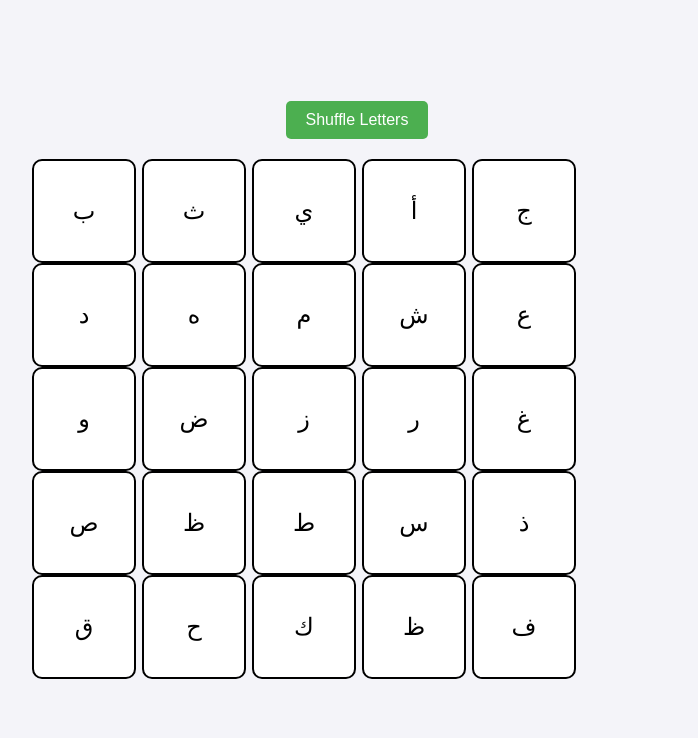
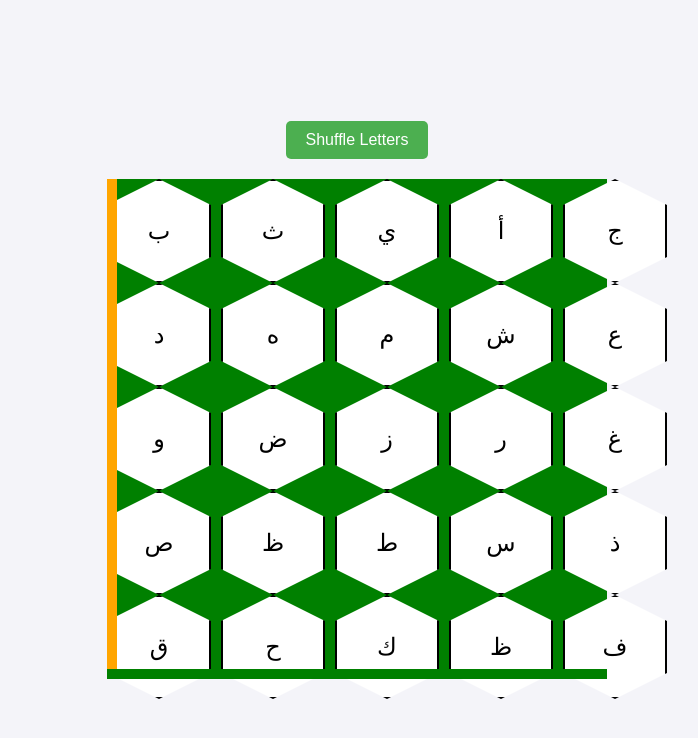
Before and after one commit to WnEx77/Letters_With_D7, a plain HTML site: page index.html in a window 1280 px wide. Shown: the whole page, without its empty margins (283-981 px from the left). Drawn offline with Linux system fonts and the light colour scheme.

Commit message:
Update style.css

```diff
--- a/style.css
+++ b/style.css
@@ -31,19 +31,31 @@ body {
     background-color: #45a049;
 }
 
-/* Grid layout */
+/* Grid container for center positioning */
+.grid-container {
+    display: flex;
+    justify-content: center;
+    align-items: center;
+    position: relative;
+    width: 500px;
+    height: 500px;
+    background-color: green;
+}
+
+/* Hexagonal grid layout */
 .grid {
     display: grid;
-    grid-template-columns: repeat(6, 100px);
-    grid-template-rows: repeat(5, 100px);
+    grid-template-columns: repeat(5, 1fr);
     gap: 10px;
-    justify-content: center;
+    width: 100%;
+    height: 100%;
 }
 
-/* Styling individual buttons */
-.button {
+/* Hexagonal button */
+.hex {
     width: 100px;
     height: 100px;
+    background-color: white;
     display: flex;
     justify-content: center;
     align-items: center;
@@ -51,6 +63,7 @@ body {
     border-radius: 10px;
     cursor: pointer;
     transition: background-color 0.3s ease;
+    clip-path: polygon(50% 0%, 100% 25%, 100% 75%, 50% 100%, 0% 75%, 0% 25%);
     user-select: none;
 }
 
@@ -71,3 +84,35 @@ body {
     background-color: #FF9800;
     color: white;
 }
+
+/* Edge colors */
+.grid-container::before {
+    content: "";
+    position: absolute;
+    top: 0;
+    left: 0;
+    width: 100%;
+    height: 10px;
+    background-color: green;
+}
+
+.grid-container::after {
+    content: "";
+    position: absolute;
+    bottom: 0;
+    left: 0;
+    width: 100%;
+    height: 10px;
+    background-color: green;
+}
+
+.grid-container .row::before,
+.grid-container .row::after {
+    content: "";
+    position: absolute;
+    top: 0;
+    left: 0;
+    width: 10px;
+    height: 100%;
+    background-color: orange;
+}
```
